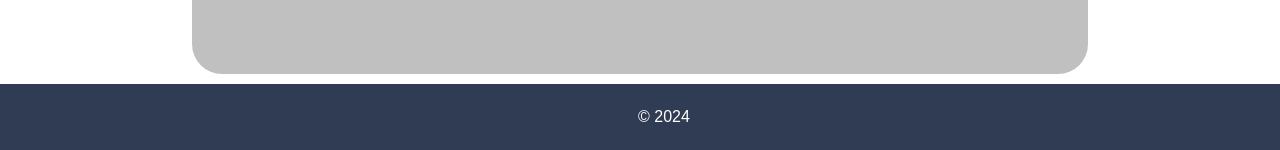
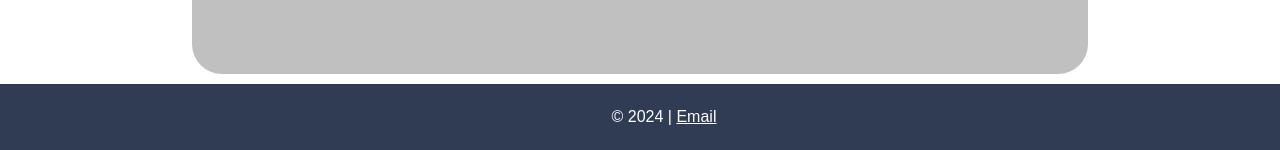
Before and after one commit to Daan0101/fieldlabs, a PHP site: page /fieldlabs/index.php in a window 1280 px wide. Shown: the part 650-800 px from the top of the page. Run offline with PHP 8.4, Linux system fonts and the light colour scheme; some libraries are stand-ins or nearby versions.

Commit message:
upd(footer.php) mail in footer gezet (fakemail)

```diff
--- a/fieldlabs/assets/css/style.css
+++ b/fieldlabs/assets/css/style.css
@@ -363,6 +363,15 @@ div.row {
     padding-top: 16px;
 }
 
+.footerLink {
+    color: white;
+}
+
+.footerLink:hover {
+    text-decoration: none;
+    color: gray;
+}
+
 form {
     display: flex;
     justify-content: center;
--- a/fieldlabs/includes/footer.php
+++ b/fieldlabs/includes/footer.php
@@ -1,3 +1,3 @@
 <footer>
-    <div>&copy; 2024</div>
+    <div>&copy; 2024 | <a class="footerLink" href="mailto:fieldlabs@fieldlabs.com">Email</a></div>
 </footer>
```
